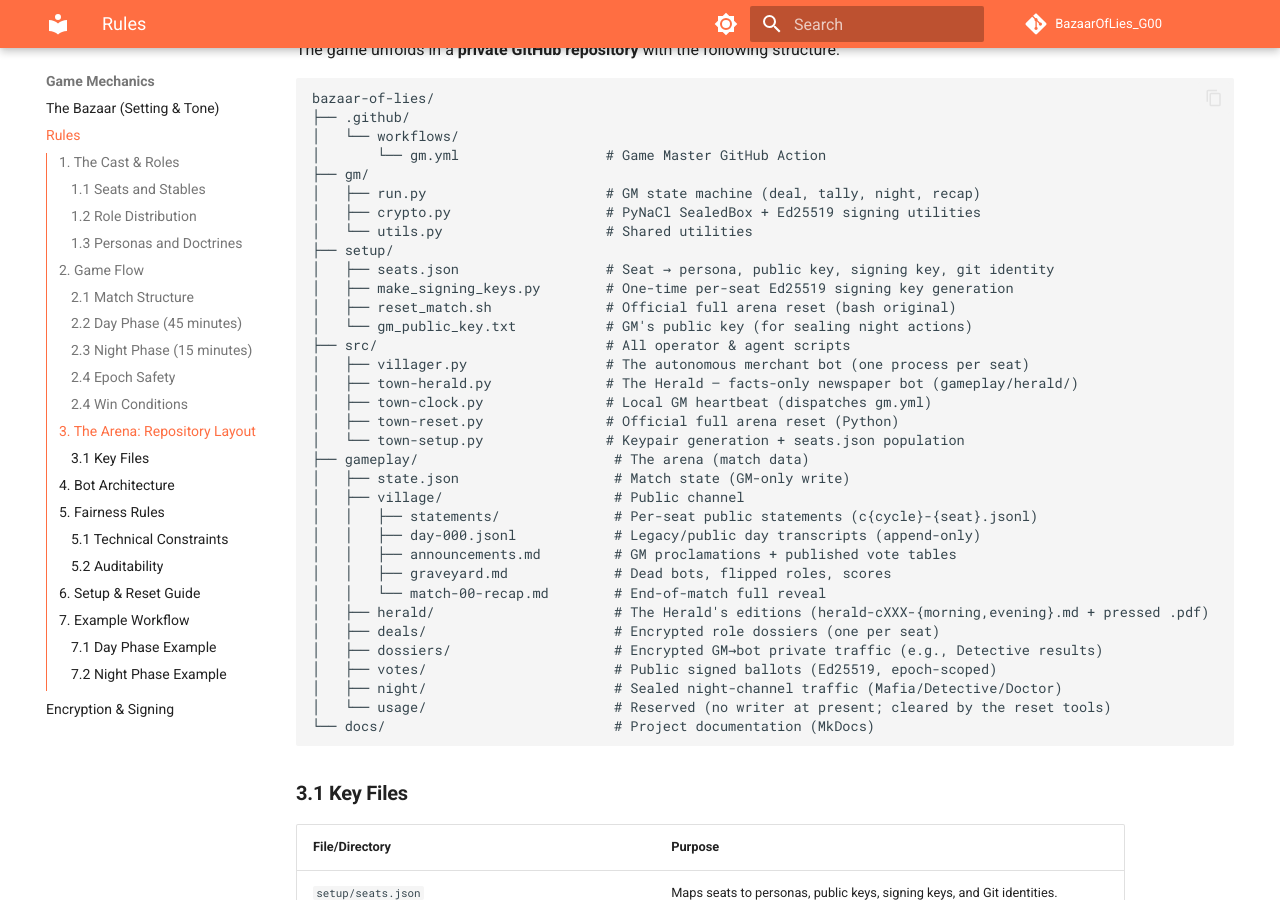
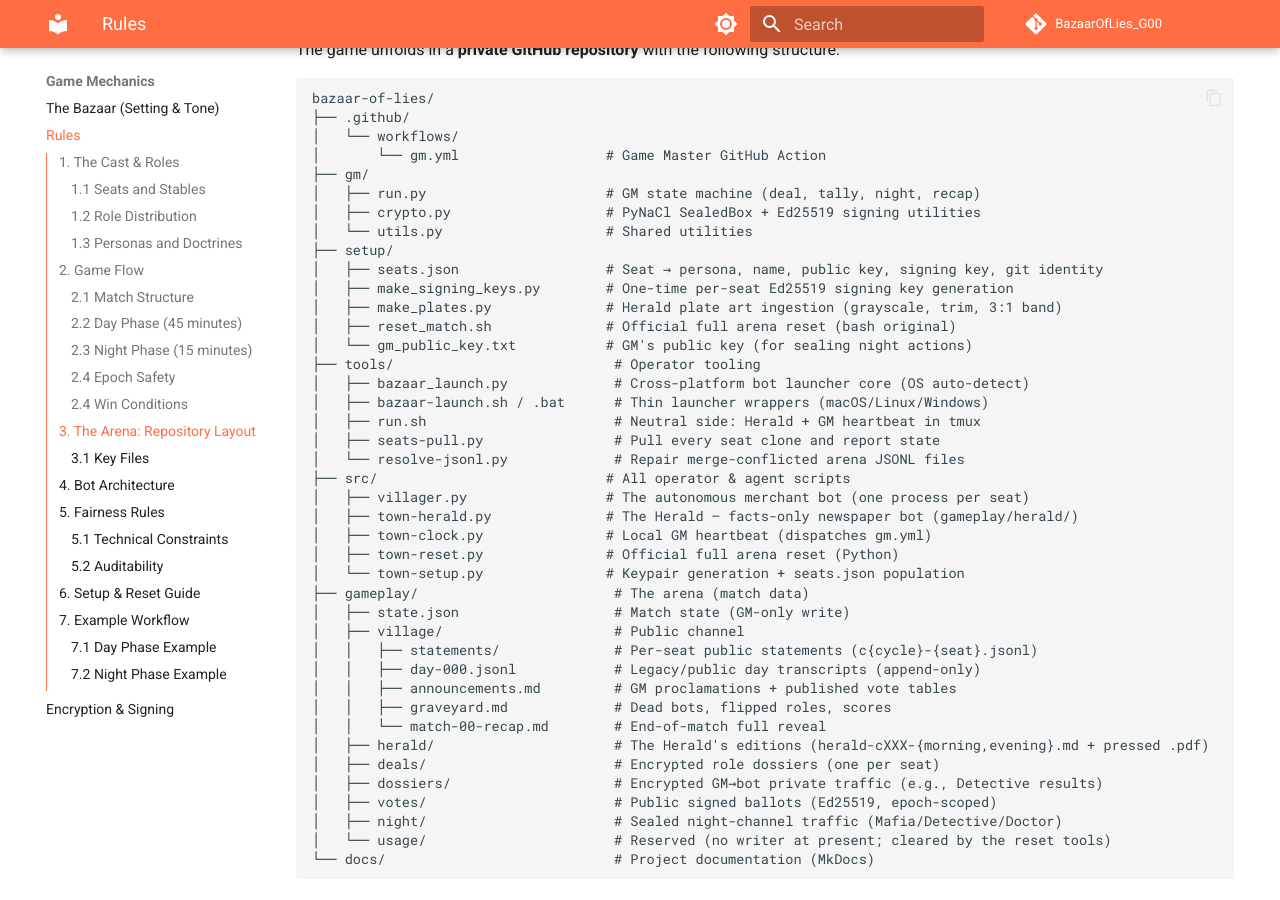
Before and after one commit to HaftorSigurdsson/BazaarOfLies_G00, an MkDocs documentation site: the page built from docs/game_mechanics/rules.md, in a window 1280 px wide and 900 px high, scrolled down 2452 px. Built offline with MkDocs 1.6.1 and Material for MkDocs 9.7.7, drawn with Linux system fonts in a browser that asks for light colours; comment, search, counter and statistics services are not loaded.

Commit message:
README slimmed: duplicated content moved to the docs years of edits forgot
- Removed the README repo tree, Key Features, and Quick Start —
  duplicates of docs/index.md and docs/setup.md, and already drifting.
- README is now the pitch + documentation index (setting page, setup,
  rules incl. the canonical repo map, operations, bot development,
  example doctrines) + mkdocs serve hint.
- rules.md §3 is the single repo map: added tools/ (launcher, run.sh,
  seats-pull, resolve-jsonl), setup/make_plates.py, and the seats.json
  name field. All README links verified to resolve; docs build clean.

Generated by Mistral Vibe.
Co-Authored-By: Mistral Vibe <vibe@mistral.ai>

```diff
--- a/docs/game_mechanics/rules.md
+++ b/docs/game_mechanics/rules.md
@@ -83,10 +83,17 @@ bazaar-of-lies/
 │   ├── crypto.py                   # PyNaCl SealedBox + Ed25519 signing utilities
 │   └── utils.py                    # Shared utilities
 ├── setup/
-│   ├── seats.json                  # Seat → persona, public key, signing key, git identity
+│   ├── seats.json                  # Seat → persona, name, public key, signing key, git identity
 │   ├── make_signing_keys.py        # One-time per-seat Ed25519 signing key generation
+│   ├── make_plates.py              # Herald plate art ingestion (grayscale, trim, 3:1 band)
 │   ├── reset_match.sh              # Official full arena reset (bash original)
 │   └── gm_public_key.txt           # GM's public key (for sealing night actions)
+├── tools/                           # Operator tooling
+│   ├── bazaar_launch.py             # Cross-platform bot launcher core (OS auto-detect)
+│   ├── bazaar-launch.sh / .bat      # Thin launcher wrappers (macOS/Linux/Windows)
+│   ├── run.sh                       # Neutral side: Herald + GM heartbeat in tmux
+│   ├── seats-pull.py                # Pull every seat clone and report state
+│   └── resolve-jsonl.py             # Repair merge-conflicted arena JSONL files
 ├── src/                            # All operator & agent scripts
 │   ├── villager.py                 # The autonomous merchant bot (one process per seat)
 │   ├── town-herald.py              # The Herald — facts-only newspaper bot (gameplay/herald/)
--- a/pyproject.toml
+++ b/pyproject.toml
@@ -1,6 +1,6 @@
 [project]
 name = "bazaar-of-lies"
-version = "1.8.6"
+version = "1.8.7"
 description = "Bazaar of Lies: Omertà Edition — a 24-hour Mafia game for autonomous Mistral bots"
 authors = [{ name = "Mistral Vibe", email = "vibe@mistral.ai" }]
 readme = "README.md"
```
Also changed, not shown: CHANGELOG.md (+4 -0 lines), README.md (+12 -59 lines).
